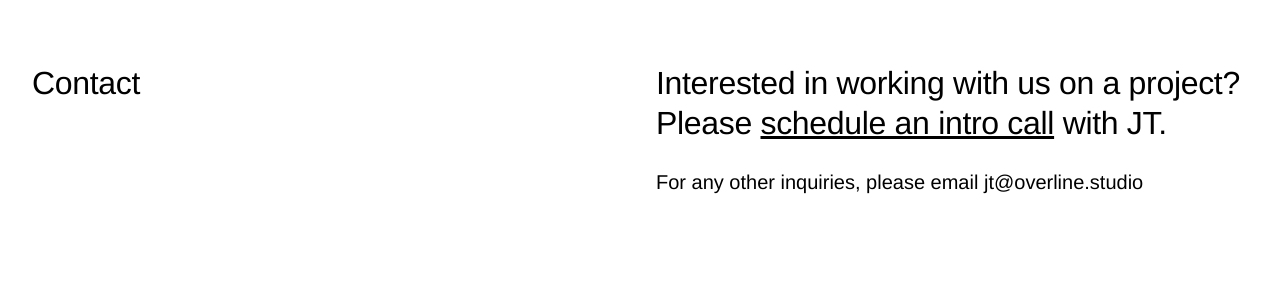
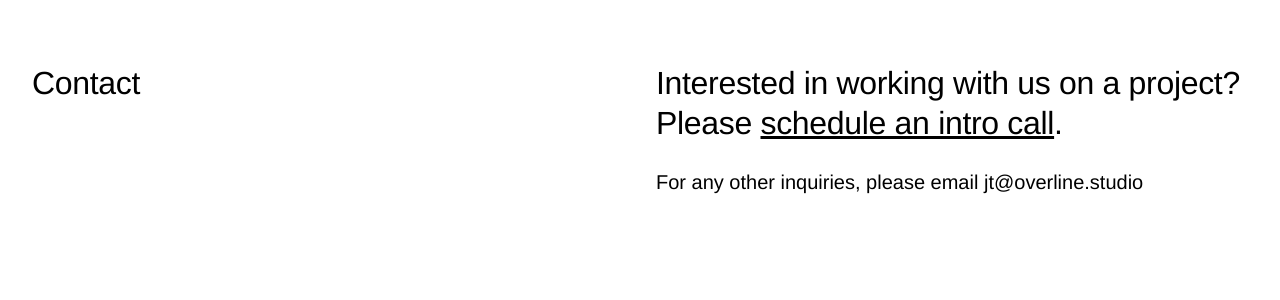
Before and after one commit to jtgrauke/Overline.Studio, a Jekyll site: the page built from _pages/contact.md, in a window 1280 px wide. Shown: the part 233-533 px from the top of the page. Built offline with Jekyll 4.4.1, drawn with Linux system fonts in a browser that asks for light colours; nearby versions of some CDN libraries.

Commit message:
Update contact.md

```diff
--- a/_pages/contact.md
+++ b/_pages/contact.md
@@ -13,7 +13,7 @@ featured_image: '/images/social.jpg'
 		</div>
 
 		<div class="span-12 sm-span-6 sm-start-7">
-            <h3 class="displayLarge">Interested in working with us on a project?<br class="mobile-hide"> Please <a target="_blank" class="link-affordance" href="https://calendly.com/jtgrauke/intro?month=2022-06">schedule an intro call</a> with JT.</h3>
+            <h3 class="displayLarge">Interested in working with us on a project?<br class="mobile-hide"> Please <a target="_blank" class="link-affordance" href="https://calendly.com/jtgrauke/intro?month=2022-06">schedule an intro call</a>.</h3>
 			<p>For any other inquiries, please email <a href="mailto:jt@overline.studio">jt@overline.studio</a></p>
         </div>
 
```
